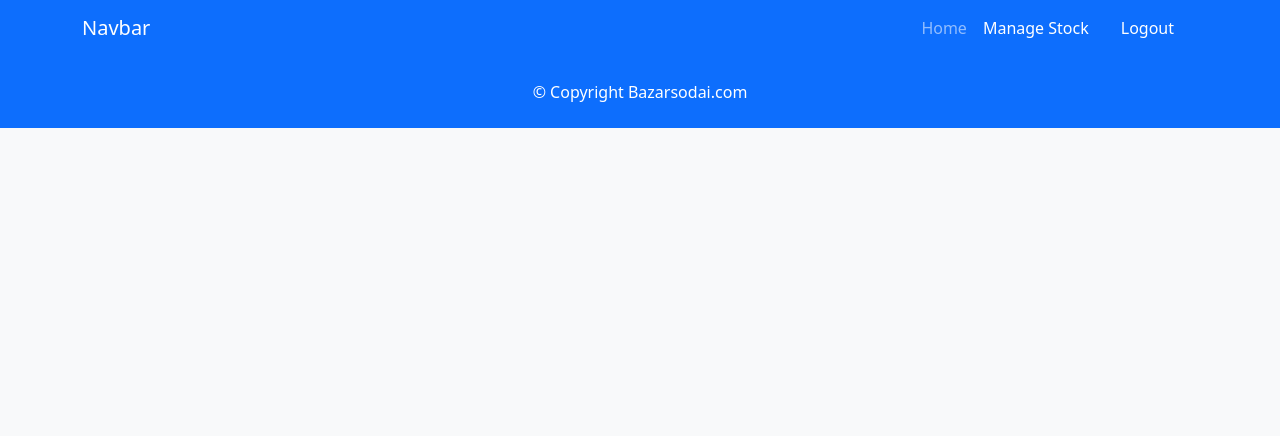
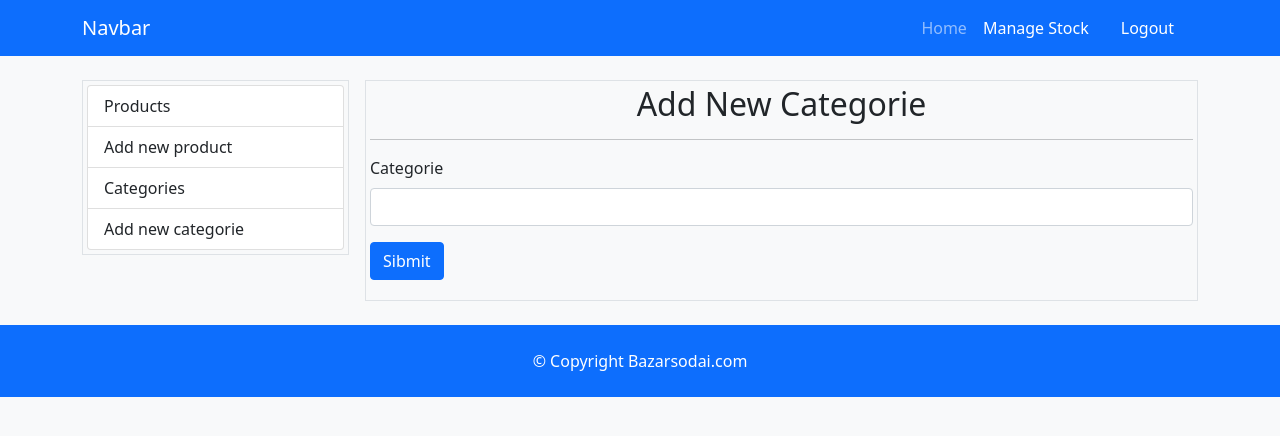
Before and after one commit to hmrahim/project-9-warehouse-website-client, a React (Create React App) app: page /managestock/updatecategorie/1 in a window 1280 px wide. Shown: the top 436 px of the page. Built offline with nearby package versions, Linux system fonts and the light colour scheme; no server answers; sample sign-in values are in the browser's storage.

Commit message:
categorie update done

```diff
--- a/src/App.js
+++ b/src/App.js
@@ -18,6 +18,7 @@ import AddNewProduct from './Components/Pages/AllProducts/AddNewProduct';
 import Categories from './Components/Pages/Categories/Categories';
 import AddNewCategorie from './Components/Pages/Categories/AddNewCategorie';
 import UpdataProduct from './Components/Pages/UpdataProduct/UpdataProduct';
+import UpdateCategorie from './Components/Pages/UpdateCategorie/UpdateCategorie';
 function App() {
   return (
     <div className="App " style={{height:"100vh"}} >
@@ -33,6 +34,7 @@ function App() {
         <Route path='categories' element={<Categories></Categories>}></Route>
         <Route path='addcategorie' element={<AddNewCategorie></AddNewCategorie>}></Route>
         <Route path='updateproduct/:id' element={<UpdataProduct></UpdataProduct>}></Route>
+        <Route path='updatecategorie/:id' element={<UpdateCategorie></UpdateCategorie>}></Route>
 
          </Route>
     </Routes>
--- a/src/Components/Hooks/useSendData.js
+++ b/src/Components/Hooks/useSendData.js
@@ -56,6 +56,8 @@ const useSendData = ()=> {
 
 
 
+
+
     return {sendProductDataHandeler,sendCategorieDataHandeler}
 }
 
--- a/src/Components/Pages/Categories/Categories.js
+++ b/src/Components/Pages/Categories/Categories.js
@@ -39,7 +39,7 @@ const Categories = () => {
                     <td>{categorie.categorie}</td>
                     <td className="text-center">
                       <Link
-                        to=""
+                        to={`/managestock/updatecategorie/${categorie._id}`}
                         className="btn btn-primary btn-sm bg-primary "
                       >
                         Edit
--- /dev/null
+++ b/src/Components/Pages/UpdateCategorie/UpdateCategorie.js
@@ -0,0 +1,68 @@
+import React, { useEffect, useState } from 'react';
+import { useNavigate, useParams } from 'react-router-dom';
+
+import { ToastContainer, toast } from "react-toastify";
+import "react-toastify/dist/ReactToastify.css";
+
+const UpdateCategorie = () => {
+    const navigate = useNavigate()
+    const {id} = useParams()
+    const [categorie,setCategorie] = useState("")
+    const url = `http://localhost:5000/categorie/${id}`
+    useEffect(()=> {
+        fetch(url)
+        .then(res=>res.json())
+        .then(data=> setCategorie(data.categorie))
+    },[])
+
+
+    const updatecategorie = (e)=> {
+        e.preventDefault()
+        const categorie = e.target.categorie.value
+        const url = `http://localhost:5000/categorie/${id}`
+    if(!categorie){
+        toast.error("You cannot provide empty this field")
+    }else{
+        fetch(url,{
+            method:"PUT",
+            headers:{
+                "Content-Type" : "Application/json"
+            },
+            body:JSON.stringify({categorie})
+        })
+        .then(res=> res.json())
+        .then(data=>{
+            toast.success("Categorie updated successfully")
+            navigate("/managestock/categories")
+        })
+
+    }
+
+
+        // navigate("managestock/categories")
+
+
+      }
+
+
+    return (
+       <div>
+            <h2 className="text-center">Add New Categorie</h2> <hr />
+      <form  onSubmit={updatecategorie}  action="">
+        <div className="mb-3">
+          <label for="formGroupExampleInput" className="form-label">
+            Categorie
+          </label>
+          <input onChange={(e)=>setCategorie(e.target.value)} value={categorie}  name="categorie" type="text" className="form-control" />
+        </div>
+        <div className="mb-3">
+          <button className="btn btn-primary " type="submit">
+            Sibmit
+          </button>
+        </div>
+      </form>
+        </div>
+    );
+};
+
+export default UpdateCategorie;
```
